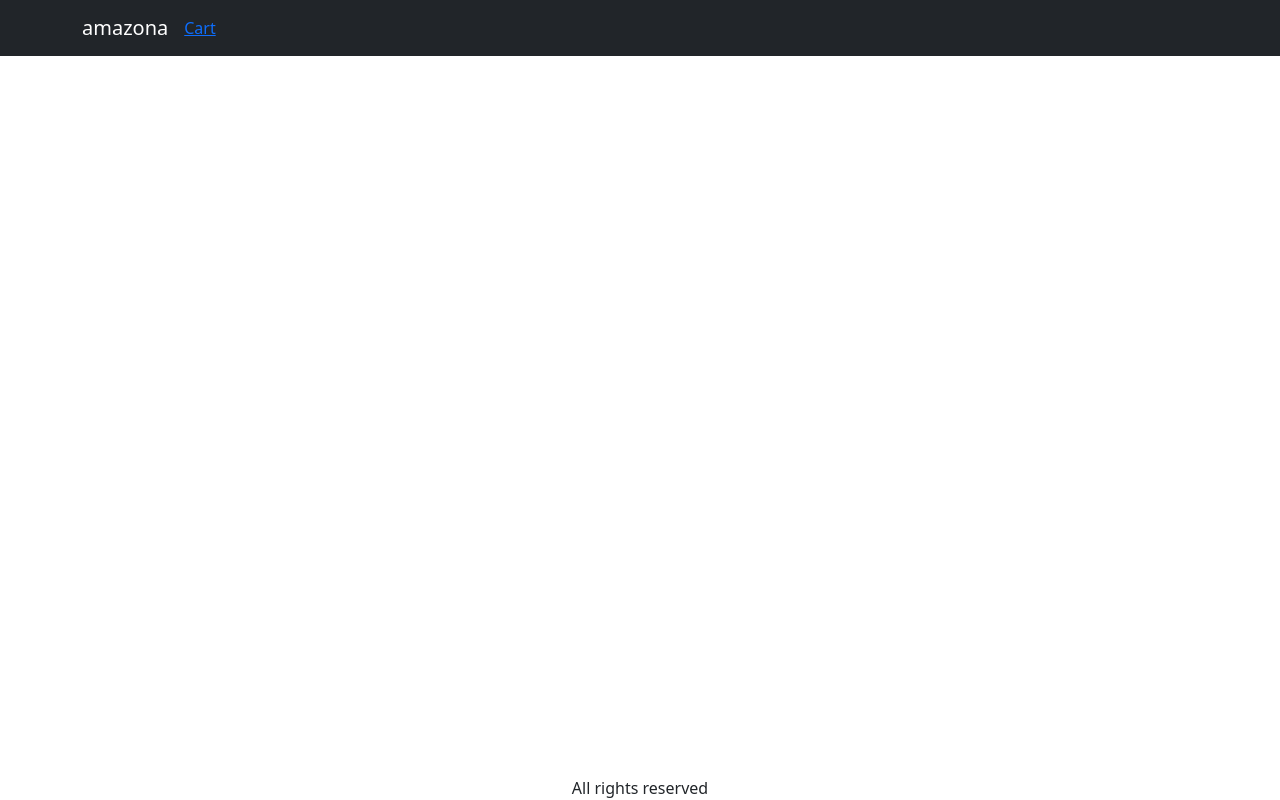
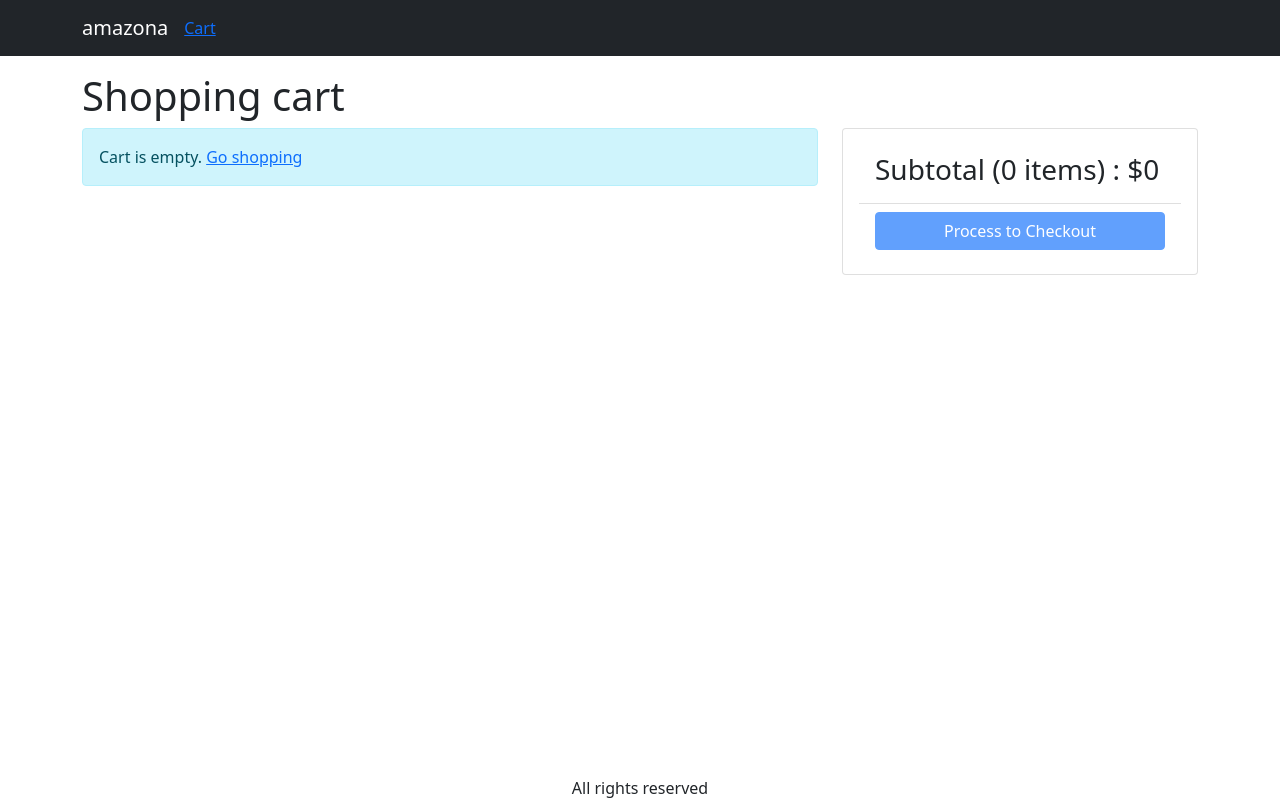
Before and after one commit to hoangnguyen106/Mern_Amazona, a React (Create React App) app in the folder client/: page /cart in a window 1280 px wide. Built offline with nearby package versions, Linux system fonts and the light colour scheme.

Commit message:
Amazon_Create_Cart_Screen

```diff
--- a/client/src/App.js
+++ b/client/src/App.js
@@ -9,6 +9,7 @@
 import Badge from "react-bootstrap/esm/Badge";
 import { useContext } from "react";
 import { Store } from "./Store";
+import CartScreen from "./screens/CartScreen";
 
 function App() {
   const { state } = useContext(Store);
@@ -45,6 +46,7 @@
           <Container className="mt-3">
             <Routes>
               <Route path="/product/:slug" element={<ProductScreen />} />
+              <Route path="/cart" element={<CartScreen />} />
               <Route path="/" element={<HomeScreen />} />
             </Routes>
           </Container>
--- a/client/src/index.css
+++ b/client/src/index.css
@@ -46,3 +46,7 @@
 .img-large {
   max-width: 100%;
 }
+
+.img-thumbnail {
+  height: 80px;
+}
--- /dev/null
+++ b/client/src/screens/CartScreen.js
@@ -0,0 +1,102 @@
+import React, { useContext } from "react";
+import Col from "react-bootstrap/Col";
+import Row from "react-bootstrap/Row";
+import { Helmet } from "react-helmet-async";
+import { Link } from "react-router-dom";
+import MessageBox from "../components/MessageBox";
+import ListGroup from "react-bootstrap/ListGroup";
+import Card from "react-bootstrap/Card";
+import { Store } from "../Store";
+import Button from "react-bootstrap/esm/Button";
+
+function CartScreen() {
+  const { state, dispatch: ctxDispatch } = useContext(Store);
+  const {
+    cart: { cartItems },
+  } = state;
+  return (
+    <div>
+      <Helmet>
+        <title>Shopping Cart</title>
+      </Helmet>
+      <h1>Shopping cart</h1>
+      <Row>
+        <Col md={8}>
+          {cartItems.length === 0 ? (
+            <MessageBox>
+              Cart is empty. <Link to="/">Go shopping</Link>
+            </MessageBox>
+          ) : (
+            <ListGroup>
+              {cartItems.map((item) => (
+                <ListGroup.Item key={item._id}>
+                  <Row className="align-items-center">
+                    <Col md={4}>
+                      <img
+                        src={item.image}
+                        alt={item.name}
+                        className="img-fluid rounded img-thumbnail"
+                        style={{ height: 80 }}
+                      ></img>{" "}
+                      <Link to={`/product/${item.slug}`}>{item.name}</Link>
+                    </Col>
+                    <Col md={3}>
+                      <Button variant="light" disabled={item.quantity === 1}>
+                        <i className="fas fa-minus-circle"></i>
+                      </Button>{" "}
+                      <span>{item.quantity}</span>{" "}
+                      <Button
+                        variant="light"
+                        disabled={item.quantity === item.countInStock}
+                      >
+                        <i className="fas fa-plus-circle"></i>
+                      </Button>{" "}
+                    </Col>
+                    <Col md={3}>{item.price}</Col>
+                    <Col md={2}>
+                      <Button variant="light">
+                        <i className="fas fa-trash"></i>
+                      </Button>
+                    </Col>
+                  </Row>
+                </ListGroup.Item>
+              ))}
+            </ListGroup>
+          )}
+        </Col>
+        <Col md={4}>
+          <Card>
+            <Card.Body>
+              <ListGroup variant="flush">
+                <ListGroup.Item>
+                  <h3>
+                    Subtotal (
+                    {cartItems.reduce((acc, cur) => acc + cur.quantity, 0)}{" "}
+                    items) : $
+                    {cartItems.reduce(
+                      (acc, cur) => acc + cur.price * cur.quantity,
+                      0
+                    )}
+                  </h3>
+                </ListGroup.Item>
+                <ListGroup.Item>
+                  <div className="d-grid">
+                    <Button
+                      type="button"
+                      variant="primary"
+                      disabled={cartItems.length === 0}
+                    >
+                      Process to Checkout
+                    </Button>
+                  </div>
+                </ListGroup.Item>
+              </ListGroup>
+            </Card.Body>
+          </Card>
+        </Col>
+      </Row>
+    </div>
+  );
+}
+
+export default CartScreen;
--- a/client/src/screens/ProductScreen.js
+++ b/client/src/screens/ProductScreen.js
@@ -5,7 +5,7 @@
 import Badge from "react-bootstrap/Badge";
 import Row from "react-bootstrap/esm/Row";
 import ListGroup from "react-bootstrap/ListGroup";
-import { useParams } from "react-router-dom";
+import { useNavigate, useParams } from "react-router-dom";
 import logger from "use-reducer-logger";
 import Rating from "../components/Rating";
 import Button from "react-bootstrap/esm/Button";
@@ -29,6 +29,7 @@
 };
 
 function ProductScreen() {
+  const navigate = useNavigate();
   const params = useParams();
   const { slug } = params;
   const [{ loading, error, product }, dispatch] = useReducer(logger(reducer), {
@@ -64,6 +65,7 @@
       type: "CART_ADD_ITEM",
       payload: { ...product, quantity },
     });
+    navigate("/cart");
   };
 
   return loading ? (
```
